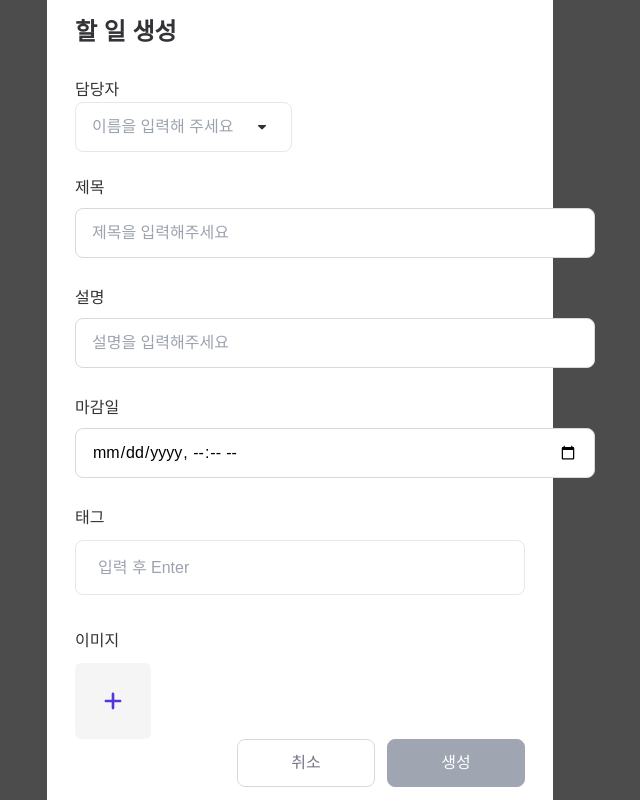
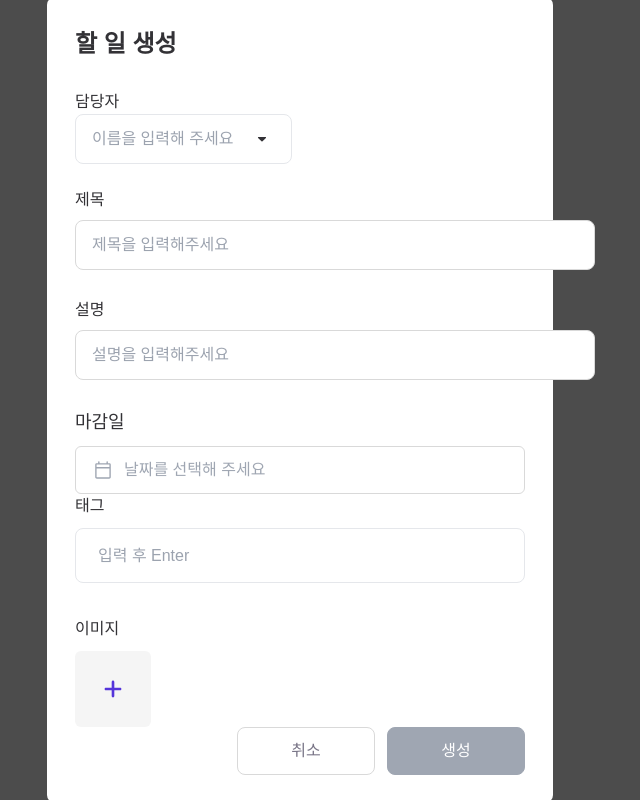
Before and after one commit to only-arrow-function/Taskify, a Next.js app: page /temporary-eansu in a window 1280 px wide. Shown: the whole page, without its empty margins (340-980 px from the left). Built offline with nearby package versions, Linux system fonts and the light colour scheme.

Commit message:
refactor [윤아영] : 마감일 input 컴포넌트 분리

```diff
--- a/components/modal/modal-edit-todo.tsx
+++ b/components/modal/modal-edit-todo.tsx
@@ -3,6 +3,7 @@ import BackDrop from './backdrop';
 import GridLayout from './dropdown/grid-layout';
 import StateDropdown from './dropdown/state-dropdown';
 import ModalNewTodoLayout from './modal-newTodo-layout';
+import InputWithCalendar from './todo/input-with-calendar';
 import InputWithImg from './todo/input-with-img';
 import InputField from '@/components/inputs/input-field';
 import ManagerDropdown from '@/components/modal/dropdown/manager-dropdown';
@@ -63,14 +64,7 @@ const ModalEditTodo = () => {
           onChange={handleValueChange('description')}
           placeholder="설명을 입력해주세요"
         />
-        <InputField
-          label="마감일"
-          type="datetime-local"
-          value={dueDate}
-          onChange={handleValueChange('dueDate')}
-          id="calendar"
-          placeholder="날짜를 입력해주세요"
-        />
+        <InputWithCalendar label="마감일" value={dueDate} onChange={handleValueChange('dueDate')} />
         <InputWithTag
           label="태그"
           id="tag"
--- a/components/modal/modal-new-todo.tsx
+++ b/components/modal/modal-new-todo.tsx
@@ -2,6 +2,7 @@ import { ChangeEvent, FormEventHandler } from 'react';
 
 import BackDrop from './backdrop';
 import ModalNewTodoLayout from './modal-newTodo-layout';
+import InputWithCalendar from './todo/input-with-calendar';
 import InputWithImg from './todo/input-with-img';
 import requests from '@/apis/request';
 import InputField from '@/components/inputs/input-field';
@@ -78,11 +79,8 @@ const ModalNewTodo = () => {
             value={formState.description}
             onChange={(e) => handleStateChange(e, setDescription)}
           />
-          <InputField
+          <InputWithCalendar
             label="마감일"
-            type="datetime-local"
-            id="calendar"
-            placeholder="날짜를 입력해주세요"
             value={formState.dueDate}
             onChange={(e) => handleStateChange(e, setDueDate)}
           />
--- /dev/null
+++ b/components/modal/todo/input-with-calendar.tsx
@@ -0,0 +1,41 @@
+import { ChangeEvent } from 'react';
+import { formatInputDate } from '@/lib/format-date';
+
+const InputWithCalendar = ({
+  label,
+  value,
+  onChange,
+}: {
+  label: string;
+  value: string;
+  onChange: (e: ChangeEvent) => void;
+}) => {
+  return (
+    <div className="flex flex-col gap-[10px]">
+      <h3 className="text-grayscale-80 font-medium sm:text-lg">{label}</h3>
+      <div className="relative min-w-44 h-[42px] px-4 bg-white rounded-md border border-grayscale-40 sm:h-[48px]">
+        <label htmlFor="calendar" className="absolute inset-x-4 inset-y-0 flex items-center gap-[10px] bg-white">
+          <svg
+            viewBox="0 0 18 18"
+            fill="currentColor"
+            xmlns="http://www.w3.org/2000/svg"
+            className={`flex-shrink-0 size-5 sm:size-[22px] ${value ? 'text-grayscale-80' : 'text-grayscale-50'}`}
+          >
+            <path
+              d="M3.98077 16.1256C3.60193 16.1256 3.28125 15.9943 3.01875 15.7318C2.75625 15.4693 2.625 15.1486 2.625 14.7698V4.73137C2.625 4.35252 2.75625 4.03184 3.01875 3.76934C3.28125 3.50684 3.60193 3.37559 3.98077 3.37559H5.01924V2.36596C5.01924 2.20155 5.07429 2.06429 5.18439 1.95419C5.29448 1.84411 5.43174 1.78906 5.59616 1.78906C5.76058 1.78906 5.89783 1.84411 6.00793 1.95419C6.11802 2.06429 6.17306 2.20155 6.17306 2.36596V3.37559H11.8557V2.35154C11.8557 2.19193 11.9096 2.05828 12.0173 1.95059C12.125 1.84291 12.2586 1.78906 12.4182 1.78906C12.5778 1.78906 12.7115 1.84291 12.8192 1.95059C12.9269 2.05828 12.9807 2.19193 12.9807 2.35154V3.37559H14.0192C14.398 3.37559 14.7187 3.50684 14.9812 3.76934C15.2437 4.03184 15.375 4.35252 15.375 4.73137V14.7698C15.375 15.1486 15.2437 15.4693 14.9812 15.7318C14.7187 15.9943 14.398 16.1256 14.0192 16.1256H3.98077ZM3.98077 15.0006H14.0192C14.0769 15.0006 14.1298 14.9765 14.1779 14.9285C14.2259 14.8804 14.25 14.8275 14.25 14.7698V7.73137H3.74998V14.7698C3.74998 14.8275 3.77402 14.8804 3.82209 14.9285C3.87018 14.9765 3.92308 15.0006 3.98077 15.0006ZM3.74998 6.60639H14.25V4.73137C14.25 4.67367 14.2259 4.62078 14.1779 4.57269C14.1298 4.52461 14.0769 4.50058 14.0192 4.50058H3.98077C3.92308 4.50058 3.87018 4.52461 3.82209 4.57269C3.77402 4.62078 3.74998 4.67367 3.74998 4.73137V6.60639Z"
+              fill="currentColor"
+            />
+          </svg>
+          {value ? (
+            <span className="flex-shrink-0 text-sm text-grayscale-80 sm:text-base">{formatInputDate(value)}</span>
+          ) : (
+            <span className="flex-shrink-0 text-sm text-grayscale-50 sm:text-base">날짜를 선택해 주세요</span>
+          )}
+        </label>
+        <input className="size-full" id="calendar" value={value} type="datetime-local" onChange={onChange} />
+      </div>
+    </div>
+  );
+};
+
+export default InputWithCalendar;
--- a/lib/format-date.ts
+++ b/lib/format-date.ts
@@ -1,3 +1,7 @@
 export const formatDate = (date: string) => {
   return date.replaceAll('T', ' ');
 };
+
+export const formatInputDate = (date: string) => {
+  return formatDate(date).replaceAll('-', '.')
+}
--- a/styles/globals.css
+++ b/styles/globals.css
@@ -72,4 +72,13 @@
     font-family: 'Pretendard', sans-serif; /* Pretendard 폰트 적용 */
     font-style: normal;
   }
+
+  input[type='datetime-local']::-webkit-calendar-picker-indicator {
+    display: block;
+    position: absolute;
+    inset: 0;
+    width: 100%;
+    height: 100%;
+    opacity: 0;
+  }
 }
```
